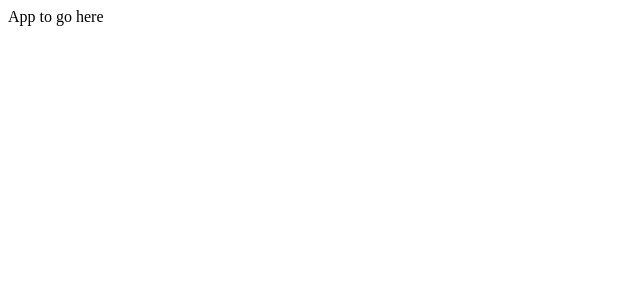
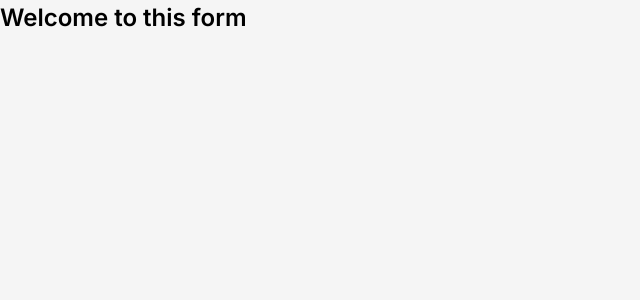
Before and after one commit to decodedcreative/droit-my-details, a React (Create React App) app: page / in a window 1280 px wide. Shown: the top 300 px of the page, without its empty margins (0-640 px from the left). Built offline with nearby package versions, Linux system fonts and the light colour scheme.

Commit message:
feat(type): added type component and global stylesheet

```diff
--- a/src/components/App/App.tsx
+++ b/src/components/App/App.tsx
@@ -1,3 +1,23 @@
-export const App = () => <div>App to go here</div>;
+import { ThemeProvider } from "styled-components";
+import lightTheme, { ThemeProps } from "../../themes/light";
+import { createGlobalStyle } from "styled-components";
+import { Type } from "../Type";
+
+const GlobalStyle = createGlobalStyle<{ theme: ThemeProps }>`
+  body {
+    background-color: ${(props) => props.theme.colors.page};
+    font-family: ${(props) => props.theme.typography.fontFamily};
+    margin: 0;
+  }
+`;
+
+export const App = () => (
+  <ThemeProvider theme={lightTheme}>
+    <GlobalStyle />
+    <Type size="xl" weight="bold" as="h1">
+      Welcome to this form
+    </Type>
+  </ThemeProvider>
+);
 
 export default App;
--- /dev/null
+++ b/src/components/Type/Type.styles.tsx
@@ -0,0 +1,18 @@
+import styled from "styled-components";
+
+import { TypeProps } from "./Type";
+
+export const Type = styled("p")<TypeProps>`
+  font-family: ${(props) => props.theme.typography.fontFamily};
+  line-height: ${(props) => props.theme.typography.lineHeight};
+  margin: 0;
+  font-size: ${(props) =>
+    props.size
+      ? props.theme.typography.sizes[props.size]
+      : props.theme.typography.sizes["default"]};
+
+  font-weight: ${(props) =>
+    props.weight
+      ? props.theme.typography.weights[props.weight]
+      : props.theme.typography.weights["default"]};
+`;
--- /dev/null
+++ b/src/components/Type/Type.tsx
@@ -0,0 +1,13 @@
+import { HTMLAttributes, ReactNode } from "react";
+import * as S from "./Type.styles";
+
+export interface TypeProps extends HTMLAttributes<HTMLUnknownElement> {
+  children: ReactNode;
+  as?: React.ElementType | keyof JSX.IntrinsicElements;
+  size?: "xs" | "sm" | "md" | "lg" | "xl" | "xxl" | "xxxl";
+  weight?: "light" | "medium" | "bold";
+}
+
+export const Type = ({ children, ...args }: TypeProps) => (
+  <S.Type {...args}>{children}</S.Type>
+);
--- /dev/null
+++ b/src/components/Type/index.ts
@@ -0,0 +1 @@
+export * from "./Type";
```
